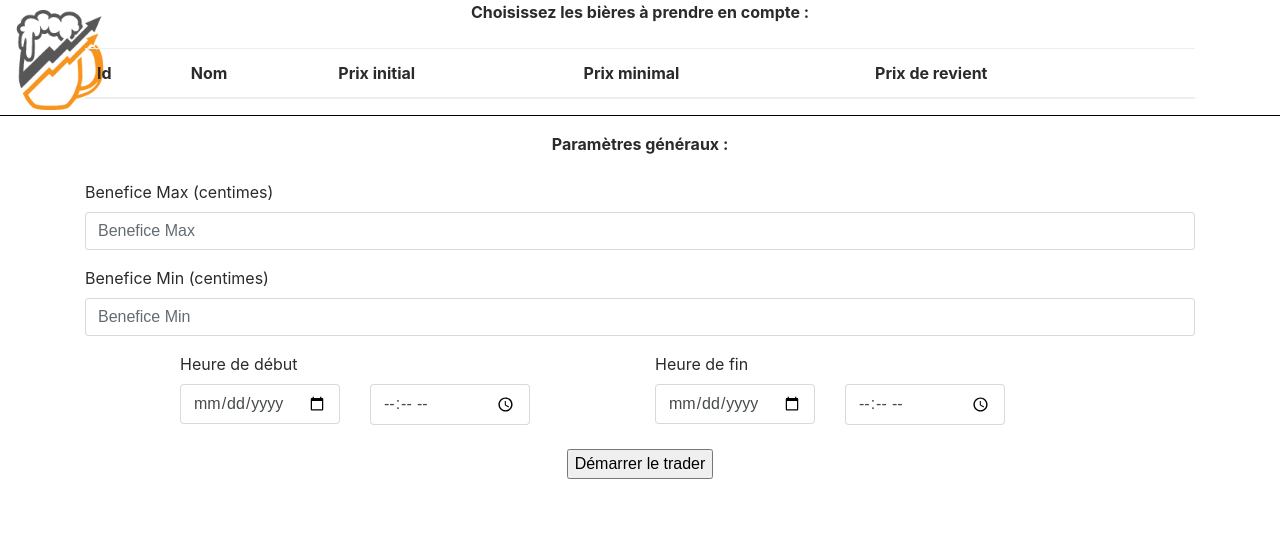
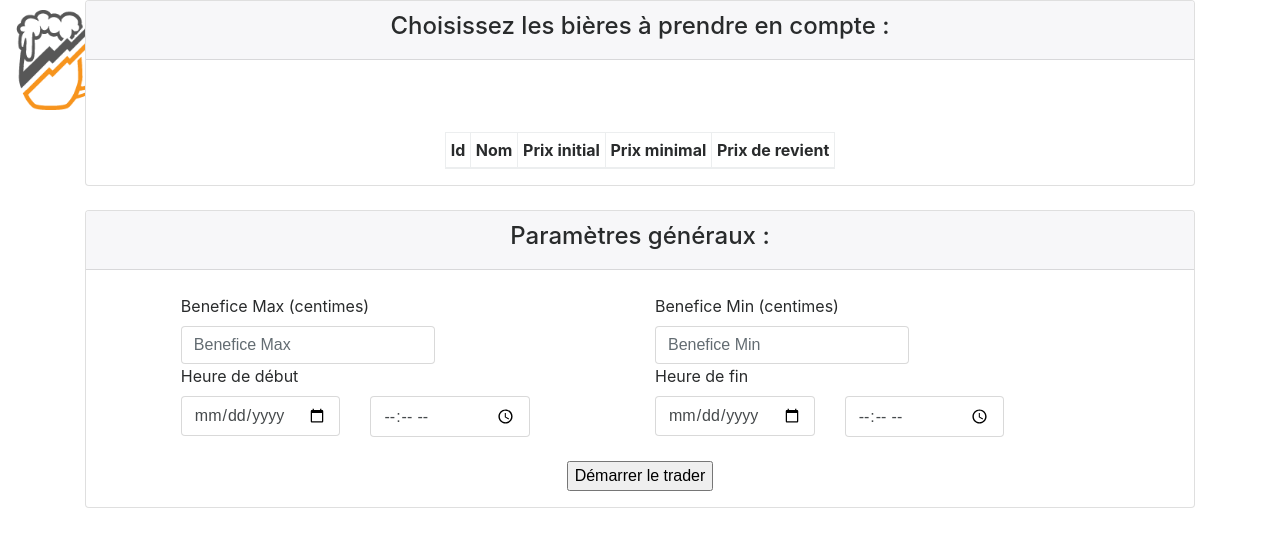
Before and after one commit to PayIcam/bar_trader, a PHP site: page / in a window 1280 px wide. Shown: the top 547 px of the page. Run offline with PHP 8.4, Linux system fonts and the light colour scheme; data that the repository does not hold is empty; some libraries are stand-ins or nearby versions.

Commit message:
Amélioration du graphique

```diff
--- a/index.php
+++ b/index.php
@@ -16,10 +16,12 @@
 
             <!-- Div qui contient le premier formulaire de choix des boissons du trader -->
             <div class="container">
-                <div class="form-group text-center">
-                    <label><b>Choisissez les bières à prendre en compte :</b></label>
+                <div class="card border-dark">
+                    <div class="card-header" style="text-align: center">
+                        <h4>Choisissez les bières à prendre en compte :</h4>
                     </div>
 
+                    <div class="card-body" style="margin: auto; font-size: auto "><br>
                         <?php
 
                         include('data/config.php');
@@ -43,10 +45,9 @@
                         }
 
                         ?>
-            </div>
 
-            <div class="container">
-                <table class="table" id="choix_prix">
+                        <br><br>
+                        <table class="table table-bordered table-sm" id="choix_prix">
                             <thead>
                                 <tr>
                                     <th>Id</th>
@@ -60,22 +61,37 @@
                             </tbody>
                         </table>
                     </div>
-
-            <hr color="black" size="3">
-
-            <div class="container">
-                <div class="form-group text-center">
-                    <label><b>Paramètres généraux :</b></label>
+                </div>
             </div>
 
-                <div class="form-group">
+            <br>
+            <div class="container">
+                <div class="card border-dark">
+                    <div class="card-header text-center">
+                        <h4>Paramètres généraux :</h4>
+                    </div>
+
+                <div class="card-body" style="font-size: auto;"><br>
+                    <div class="row">
+                        <div class="col-sm-1"></div>
+                        <div class="col-sm-3">
                             <label for="exampleInputEmail1">Benefice Max (centimes)</label>
+                        </div>
+                        <div class="col-sm-2"></div>
+                        <div class="col-sm-3">
+                            <label for="exampleInputEmail1">Benefice Min (centimes)</label>
+                        </div>
+                    </div>
+
+                    <div class="row">
+                        <div class="col-sm-1"></div>
+                        <div class="col-sm-3">
                             <input type="number" class="form-control" id="benefice_max" placeholder="Benefice Max">
                         </div>
-
-                <div class="form-group">
-                    <label for="exampleInputEmail1">Benefice Min (centimes)</label>
+                        <div class="col-sm-2"></div>
+                        <div class="col-sm-3">
                             <input type="number" class="form-control" id="benefice_min" placeholder="Benefice Min">
+                        </div>
                     </div>
 
                     <div class="row">
@@ -108,6 +124,7 @@
                         <input type="button" value="Démarrer le trader" onclick="appui_bouton();">
                     </div>
                 </div>
+            </div>
         </form>
     </body>
 
```
Lines whose indentation alone changed are shown as unchanged.
